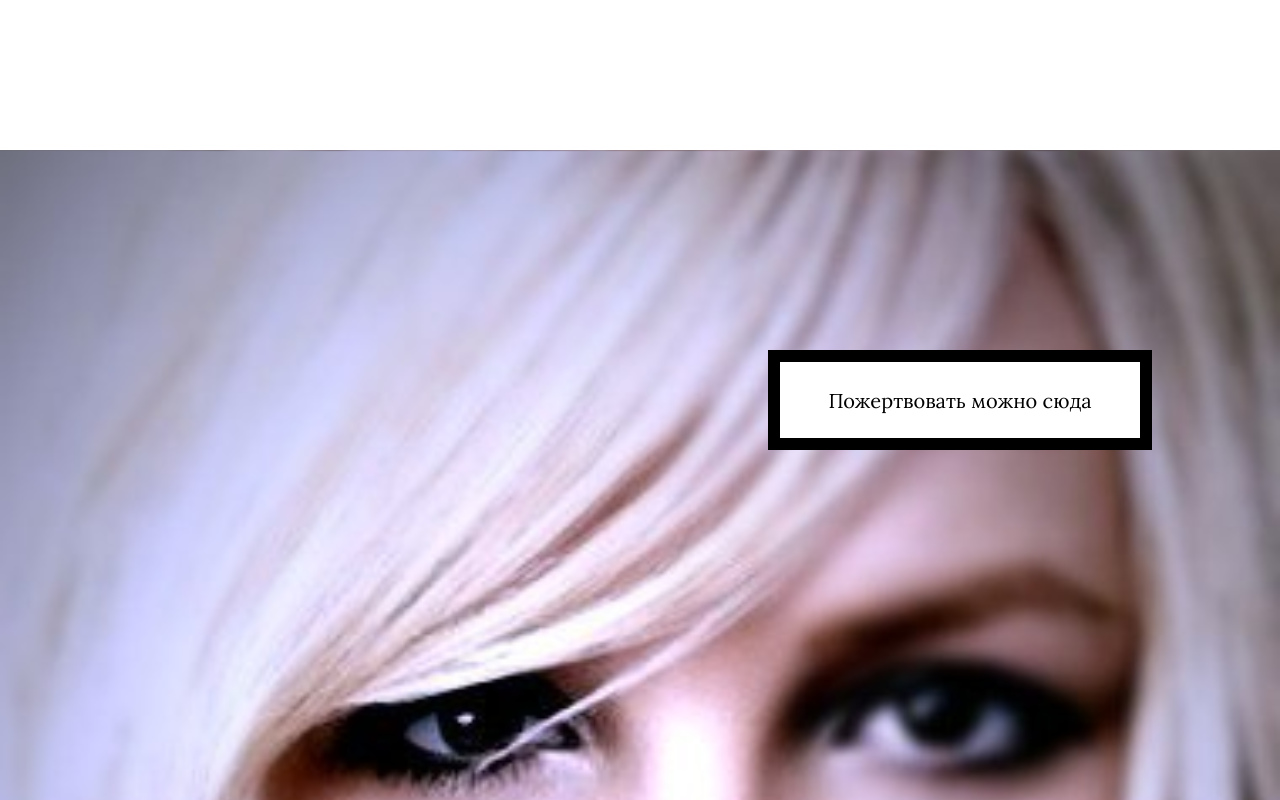
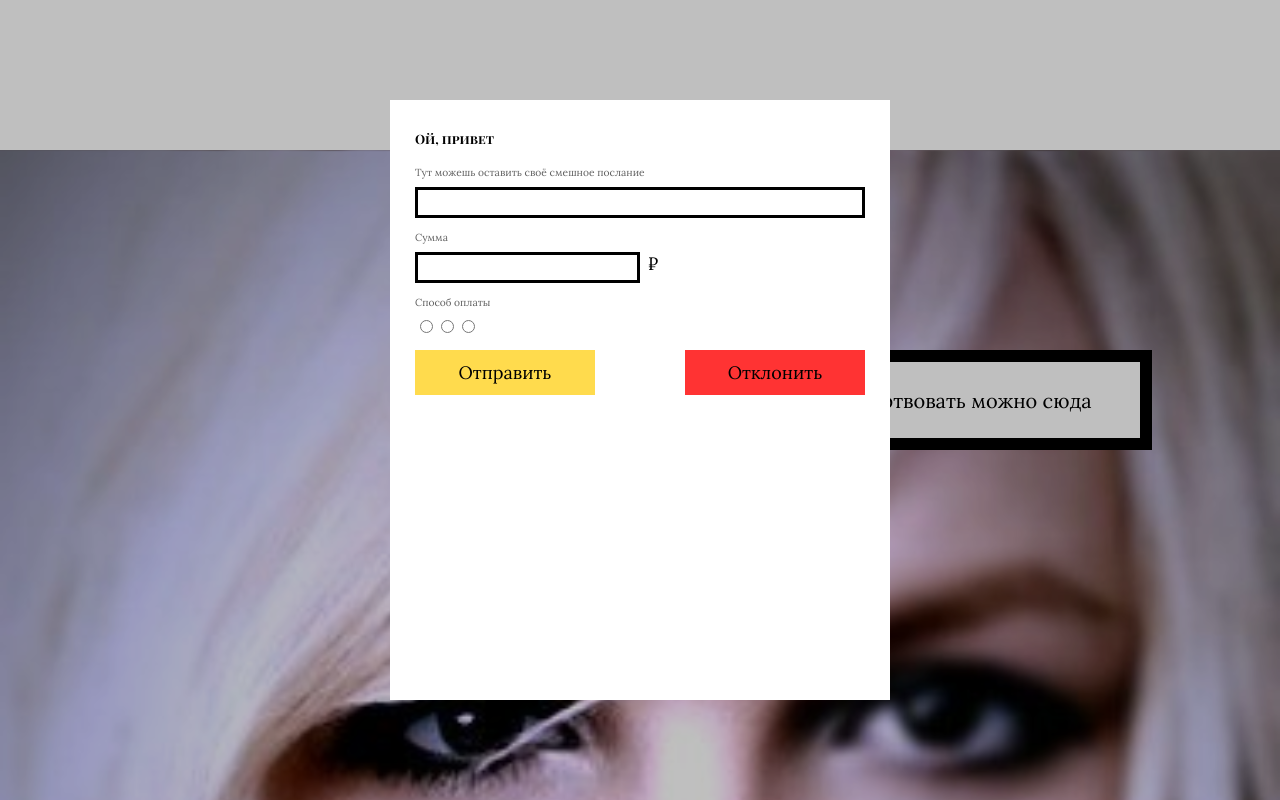
Before and after one commit to Subwan/p_site, a React (Create React App) app: page / in a window 1280 px wide. Both pictures are taken after a click on the button "Пожертвовать можно сюда". Shown: the part 2288-3088 px from the top of the page. Built offline with nearby package versions, Linux system fonts and the light colour scheme.

Commit message:
Добавление модалки с яндекс кошельком.

```diff
--- a/package.json
+++ b/package.json
@@ -3,9 +3,11 @@
   "version": "0.1.0",
   "private": true,
   "dependencies": {
+    "axios": "^0.18.0",
     "node-sass": "^4.11.0",
     "react": "^16.6.3",
     "react-dom": "^16.6.3",
+    "react-modal": "^3.8.1",
     "react-scripts": "2.1.1"
   },
   "scripts": {
--- /dev/null
+++ b/src/api/requests.js
@@ -0,0 +1,19 @@
+import axios from 'axios';
+
+export const sendDonation = async (donationData) => {
+  try {
+    await axios.post('https://money.yandex.ru/quickpay/confirm.xml', {
+      receiver: '410011287039660',
+      'quickpay-form': 'donate',
+      targets: 'PDRLK DONATION',
+      paymentType: donationData.paymentType,
+      sum: donationData.sum,
+      formcomment: 'PDRLK DONATION',
+      'short-dest': 'PDRLK DONATION',
+      comment: donationData.comment,
+      // successURL: 'http://pidrilka.ru/',
+    });
+  } catch (e) {
+    console.error(e);
+  }
+}
--- a/src/components/MainPage/MainSection/SectionOfCourage/index.js
+++ b/src/components/MainPage/MainSection/SectionOfCourage/index.js
@@ -1,11 +1,29 @@
 import React from 'react';
 
 import { SECTION_OF_COUREAGE_BUTTONS } from '../../../../constants/text';
+import YandexPaymentModal from '../../../Modals/YandexPaymentModal'
 
 import './style.scss';
 
-const SectionOfCourage = (props) => {
-  const onEntry = (entry) => {
+class SectionOfCourage extends React.PureComponent {
+  constructor(props) {
+    super(props);
+    this.state = {
+      modalVisible: false,
+    }
+
+    this.containerRef = React.createRef();
+  }
+
+  componentDidMount() {
+    const elements = document.querySelectorAll('.section-of-coureage__item-button');
+    elements.forEach((element) => {
+      this.observer.observe(element);
+    })
+  }
+
+
+  onEntry = (entry) => {
     entry.forEach(change => {
       if (change.isIntersecting) {
         change.target.style.webkitAnimationPlayState = "running";
@@ -13,19 +31,25 @@ const SectionOfCourage = (props) => {
     });
   }
 
-  const options = {
+  options = {
     threshold: 1,
   };
 
-  const observer = new IntersectionObserver(onEntry, options);
+  observer = new IntersectionObserver(this.onEntry, this.options);
 
-  const elements = document.querySelectorAll('.section-of-coureage__item-button');
+  openModal = () => {
+    this.setState({
+      modalVisible: true,
+    });
+  }
 
-  elements.forEach((element) => {
-    observer.observe(element);
-  })
+  closeModal = () => {
+    this.setState({
+      modalVisible: false,
+    });
+  }
 
-  const renderRow = (text, position = 'right') => (
+  renderRow = (text, position = 'right') => (
     <li
       key={text}
       className={
@@ -44,29 +68,35 @@ const SectionOfCourage = (props) => {
             : 'section-of-coureage__item-button_left-animation'
           }
         `}
+        onClick={() => this.openModal()}
       >
         {text}
       </button>
     </li>
   );
 
-  const buttonBlock = SECTION_OF_COUREAGE_BUTTONS.map(item => (
-    renderRow(item.text, item.position)
+  buttonBlock = SECTION_OF_COUREAGE_BUTTONS.map(item => (
+    this.renderRow(item.text, item.position)
   ));
 
-  const listBlock = document.querySelector('.section-of-courage__container');
-  const handleScroll = () => {
+  handleScroll = () => {
+    const listBlock = this.containerRef.current;
     if (listBlock && listBlock.getBoundingClientRect().top < 0) {
       listBlock.style.backgroundPosition = `50% ${listBlock.getBoundingClientRect().top / 5}px`;
     }
   }
 
-  handleScroll();
-  return (
-    <ul className="section-of-courage__container">
-      {buttonBlock}
-    </ul>
-  )
+  render() {
+    this.handleScroll();
+    return (
+      <>
+        <ul ref={this.containerRef} className="section-of-courage__container">
+          {this.buttonBlock}
+        </ul>
+        <YandexPaymentModal modalVisible={this.state.modalVisible} closeModal={() => this.closeModal()} />
+      </>
+    )
+  }
 }
 
 export default SectionOfCourage;
--- a/src/components/MainPage/MainSection/SectionOfCourage/style.scss
+++ b/src/components/MainPage/MainSection/SectionOfCourage/style.scss
@@ -34,6 +34,10 @@ $media-width: 1030px;
     background-color: #ffffff;
     margin: 0 10%;
     cursor: pointer;
+
+    &:focus {
+      outline: 0;
+    }
   }
 
   .section-of-coureage__item-button_right-animation {
--- a/src/components/MainPage/MainSection/index.js
+++ b/src/components/MainPage/MainSection/index.js
@@ -48,7 +48,7 @@ class MainSection extends React.PureComponent {
           clientWidth={this.clientWidth}
           yOffset={this.state.yOffset}
         />
-        <SectionOfCourage />
+        <SectionOfCourage yOffset={this.state.yOffset} />
       </>
     );
   }
--- /dev/null
+++ b/src/components/Modals/YandexPaymentModal.js
@@ -0,0 +1,100 @@
+import React from 'react';
+import Modal from 'react-modal';
+
+import { sendDonation } from '../../api/requests';
+import { YANDEX_PAYMENT_MODAL_TEXT } from '../../constants/text';
+
+import './style.scss';
+
+Modal.setAppElement('#root');
+
+class YandexPaymentModal extends React.PureComponent {
+  state = {
+    paymentType: '',
+    sum: '',
+    comment: '',
+  }
+
+  onChange = (e) => {
+    const target = e.target;
+    const value = target.value;
+    const name = target.name;
+    this.setState({
+      [name]: value,
+    });
+  }
+
+  handleSubmit = (e) => {
+    e.preventDefault();
+    const moneyRegExp = /^[0-9]+(\.[0-9]{1,2})?$/gm;
+    const sumIsValid = moneyRegExp.test(this.state.sum);
+    if (sumIsValid) {
+      const donationData = {
+        sum: this.state.sum,
+        paymentType: this.state.paymentType,
+        comment: this.state.comment,
+      }
+      sendDonation(donationData);
+    }
+  }
+
+  render() {
+    return (
+      <Modal
+        isOpen={this.props.modalVisible}
+        onRequestClose={() => this.props.closeModal()}
+        className="modal"
+        overlayClassName="overlay"
+        contentLabel="Donation Modal"
+      >
+        <form className="yandex-payment__container" onSubmit={this.handleSubmit}>
+          <h3 className="modal__headaer">{YANDEX_PAYMENT_MODAL_TEXT.header}</h3>
+          <div className="yandex-modal-block">
+            <div className="modal__label">{YANDEX_PAYMENT_MODAL_TEXT.comment}</div>
+            <input
+              className="yandex-payment__input yandex-payment__comment"
+              type="text"
+              name="comment"
+              maxLength="200"
+              value={this.state.comment}
+              onChange={this.onChange}
+            />
+          </div>
+          <div className="yandex-modal-block">
+            <div className="modal__label">{YANDEX_PAYMENT_MODAL_TEXT.sum}</div>
+            <div className="yandex-payment__input-container">
+              <input
+                className="yandex-payment__input yandex-payment__sum"
+                type="number"
+                name="sum"
+                value={this.state.sum}
+                onChange={this.onChange}
+              />
+              <span>&#8381;</span>
+            </div>
+          </div>
+          <div className="yandex-modal-block">
+            <div className="modal__label">{YANDEX_PAYMENT_MODAL_TEXT.paymentType}</div>
+            <input type="radio" />
+            <input type="radio" />
+            <input type="radio" />
+          </div>
+          <div className="yandex-modal-button-block">
+            <button type="submit" className="yandex-modal__button yandex-modal__approve-button">
+              Отправить
+            </button>
+            <button
+              type="button"
+              className="yandex-modal__button yandex-modal__close-button"
+              onClick={() => this.props.closeModal()}
+            >
+              Отклонить
+            </button>
+          </div>
+        </form>
+      </Modal>
+    );
+  }
+}
+
+export default YandexPaymentModal;
--- /dev/null
+++ b/src/components/Modals/style.scss
@@ -0,0 +1,165 @@
+$media-width: 1030px;
+$input-font-size: 18px;
+
+.modal {
+  position: absolute;
+  top: 50%;
+  left: 50%;
+  transform: translate(-50%, -50%);
+  background-color: #ffffff;
+  width: 500px;
+  height: 600px;
+  display: flex;
+  justify-content: center;
+  align-items: center;
+  font-family: 'Lora', serif;
+
+  &:focus {
+    outline: 0;
+  }
+}
+
+.overlay {
+  position: fixed;
+  top: 0;
+  left: 0;
+  right: 0;
+  bottom: 0;
+  background-color: rgba(0,0,0,0.25);
+}
+
+
+
+.modal__headaer {
+  font-size: 1vw;
+  margin: 0 0 1.5vw;
+  font-family: 'Playfair Display SC', serif;
+}
+
+.modal__label {
+  font-size: 0.8vw;
+  margin-bottom: 8px;
+  color: #616161;
+}
+
+
+.yandex-payment__container {
+  width: 90%;
+  height: 90%;
+
+  .yandex-modal-block {
+    margin-bottom: 1vw;
+  }
+
+  .yandex-payment__input {
+    border: 3px solid #000000;
+    padding-left: 8px;
+    font-family: 'Lora', serif;
+    font-size: $input-font-size;
+    line-height: 1;
+    box-sizing: border-box;
+
+    &:focus {
+      outline: 0;
+    }
+  }
+
+  .yandex-payment__comment {
+    width: 100%;
+  }
+
+  .yandex-payment__input-container {
+    font-size: $input-font-size;
+    text-align: center;
+    display: flex;
+    flex-flow: row nowrap;
+  }
+
+  .yandex-payment__sum {
+    margin-right: 8px;
+    width: 50%;
+  }
+
+  .yandex-modal-button-block {
+    width: 100%;
+    display: flex;
+    justify-content: space-between;
+
+    .yandex-modal__button {
+      width: 40%;
+      height: 45px;
+      font-family: 'Lora', serif;
+      font-size: $input-font-size;
+      cursor: pointer;
+      border: 0;
+      padding: 0;
+
+      &:focus {
+        outline: 0;
+      }
+    }
+
+    .yandex-modal__approve-button {
+      background-color: #ffdb4d;
+
+      &:hover {
+        background-color: #fc0;
+      }
+    }
+
+    .yandex-modal__close-button {
+      background-color: #f33;
+
+      &:hover {
+        background-color: #c00;
+      }
+    }
+  }
+}
+
+input[type=number]::-webkit-inner-spin-button,
+input[type=number]::-webkit-outer-spin-button {
+  -webkit-appearance: none;
+  margin: 0;
+}
+
+@media screen and (max-width: $media-width) {
+  $input-font-size: 5vw;
+
+  .modal {
+    width: 100vw;
+    height: 100vh;
+  }
+
+  .modal__headaer {
+    font-size: 7vw;
+    margin-bottom: 5vw;
+  }
+
+  .modal__label {
+    font-size: 4vw;
+  }
+
+  .yandex-payment__container {
+    .yandex-modal-block {
+      margin-bottom: 5vw;
+    }
+
+    .yandex-payment__input{
+      font-size: $input-font-size;
+      padding-left: 1vw;
+    }
+
+    .yandex-payment__input-container {
+      font-size: $input-font-size;
+    }
+  }
+
+  .yandex-modal-button-block {
+    .yandex-modal__button {
+      width: 40%;
+      height: 40px;
+      font-size: $input-font-size;
+    }
+  }
+}
--- a/src/constants/text.js
+++ b/src/constants/text.js
@@ -1,7 +1,7 @@
 export const OPEN_PAGE_TEXT = 'ТЫ МОЛОДЕЦ';
 
 export const SECTION_OF_POWER_HEADER_TEXT = 'ТВОЁ РАЗВИТИЕ';
-export const SECTION_OF_POWER_TEXT = 'Давно скатились, но лучше никого нет.';
+export const SECTION_OF_POWER_TEXT = 'Мы давно скатились, но лучше никого нет.';
 
 export const SECTION_OF_COUREAGE_BUTTONS = [
   {
@@ -52,6 +52,13 @@ export const SECTION_OF_COUREAGE_BUTTONS = [
     text: 'Чё ты как',
     position: 'left',
   },
-]
+];
+
+export const YANDEX_PAYMENT_MODAL_TEXT = {
+  header: 'Ой, привет',
+  comment: 'Тут можешь оставить своё смешное послание',
+  sum: 'Сумма',
+  paymentType: 'Способ оплаты',
+}
 
 export const FOOTER_TEXT = 'Любимый паблик твоей мамы';
```
Also changed, not shown: 1 other file (tests, documents, lock files or other folders).
